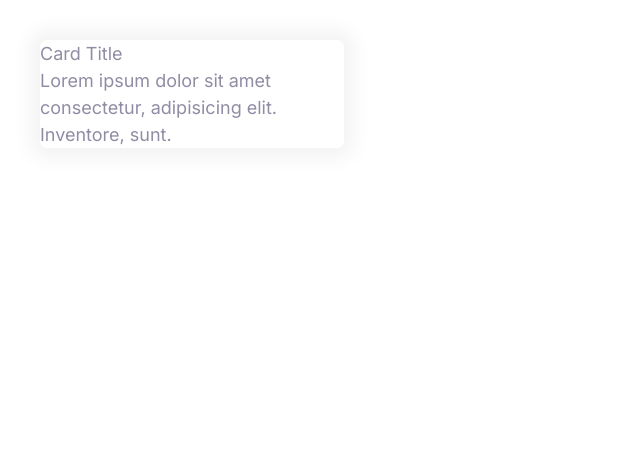
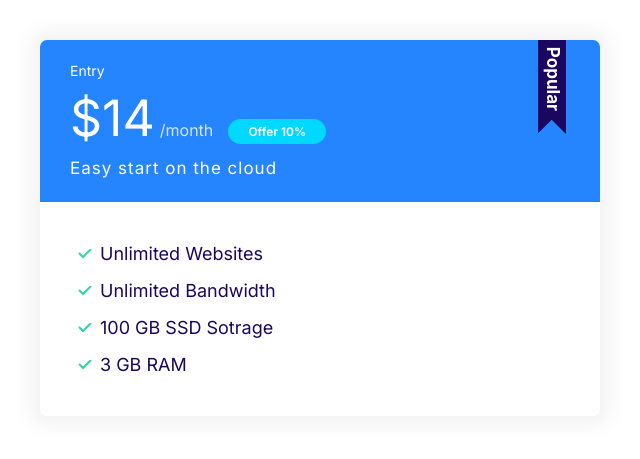
Before and after one commit to AakashNakarmi/Cloud-Deploy-Hub, a plain HTML site: page index.html in a window 1280 px wide. Shown: the whole page, without its empty margins (0-640 px from the left). Drawn offline with Linux system fonts and the light colour scheme.

Commit message:
Updated the plans component

```diff
--- a/css/styles.css
+++ b/css/styles.css
@@ -294,3 +294,60 @@ a {
   background: var(--color-secondary);
   color: #fff;
 }
+
+/* Plans */
+
+.plan__name {
+  color: #fff;
+  margin: 0;
+  font-weight: 500;
+  font-size: 2.4rem;
+}
+
+.plan__price {
+  font-size: 6rem;
+}
+
+.plan__billing-cycle {
+  font-size: 2.4rem;
+  font-weight: 300;
+  opacity: 0.8;
+  margin-right: 1rem;
+}
+
+.plan__description {
+  font-size: 2rem;
+  font-weight: 300;
+  letter-spacing: 1px;
+  display: block;
+}
+.plan--popular .card__header {
+  position: relative;
+}
+
+.plan--popular .card__header::before {
+  content: url(../images/popular.svg);
+  width: 40px;
+  display: inline-block;
+  position: absolute;
+  top: -6px;
+  right: 5%;
+}
+
+@media screen and (min-width: 1024px) {
+  .plan__name {
+    font-size: 1.4rem;
+  }
+
+  .plan__price {
+    font-size: 5rem;
+  }
+
+  .plan__billing-cycle {
+    font-size: 1.6rem;
+  }
+
+  .plan__description {
+    font-size: 1.7rem;
+  }
+}
--- a/index.html
+++ b/index.html
@@ -14,12 +14,25 @@
     <link rel="stylesheet" href="/css/styles.css" />
   </head>
   <body>
-    <div style="width: 30%; padding: 4rem">
-      <div class="card card--primary">
-        <div class="card--heading">Card Title</div>
-        <div class="card--body">
-          Lorem ipsum dolor sit amet consectetur, adipisicing elit. Inventore,
-          sunt.
+    <div style="width: 50%; padding: 4rem">
+      <div class="plan plan--popular">
+        <div class="card card--primary">
+          <header class="card__header">
+            <h3 class="plan__name">Entry</h3>
+            <span class="plan__price">$14</span>
+            <span class="plan__billing-cycle">/month</span>
+            <span class="badge badge--secondary badge--small">Offer 10%</span>
+            <span class="plan__description">Easy start on the cloud</span>
+          </header>
+
+          <div class="card__body">
+            <ul class="list list--tick">
+              <li class="list__item">Unlimited Websites</li>
+              <li class="list__item">Unlimited Bandwidth</li>
+              <li class="list__item">100 GB SSD Sotrage</li>
+              <li class="list__item">3 GB RAM</li>
+            </ul>
+          </div>
         </div>
       </div>
     </div>
```
Also changed, not shown: components/plans.html (added, +22 -0 lines), images/popular.svg (added).
